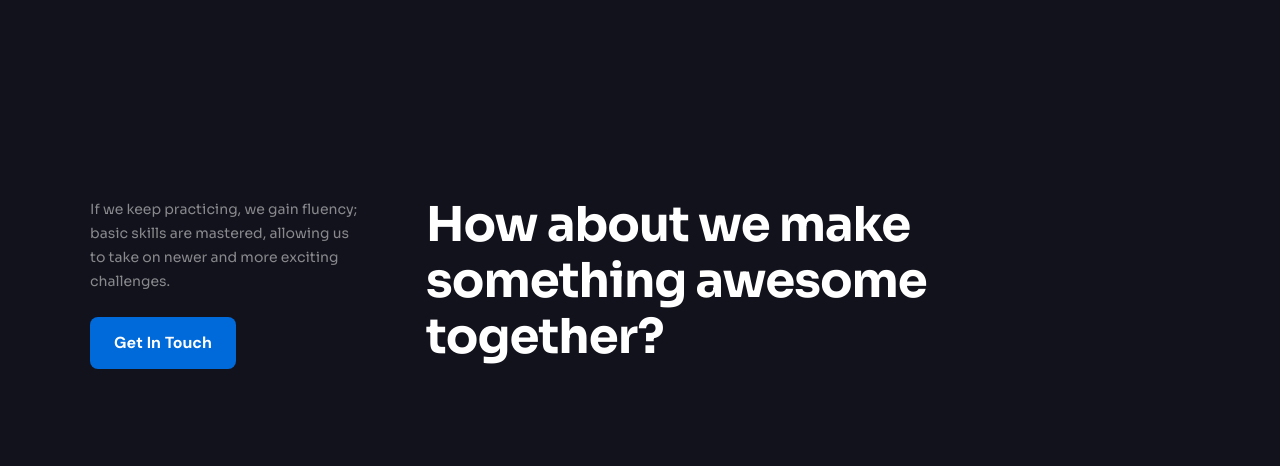
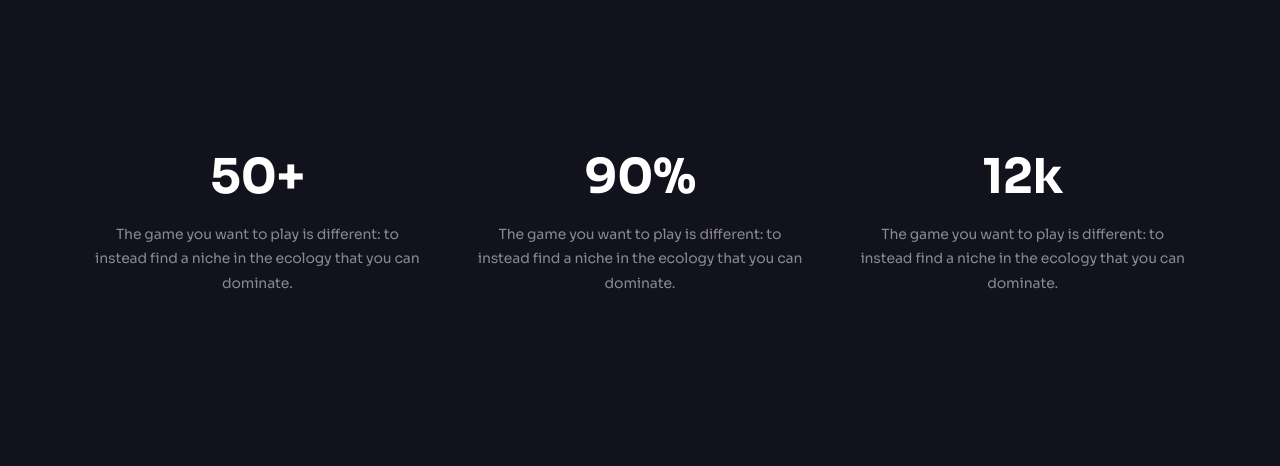
Before and after one commit to MaksymSelezen/Portier-Digital, a website: page src/about.html in a window 1280 px wide. Shown: the part 1907-2373 px from the top of the page. Drawn offline with nearby package versions, Linux system fonts and the light colour scheme; files that its build step writes are made by us from their sources.

Commit message:
stats section start, 768 adaptive end

```diff
--- a/src/about.html
+++ b/src/about.html
@@ -349,6 +349,36 @@
       </section>
 
       <!-- Stats Section -->
+      <section class="about-stats" aria-label="Stats">
+        <div class="container about-stats__inner">
+          <ul class="about-stats__list">
+            <li class="about-stats__item">
+              <p class="about-stats__value">50+</p>
+              <p class="about-stats__text">
+                The game you want to play is different: to instead find a niche
+                in the ecology that you can dominate.
+              </p>
+            </li>
+
+            <li class="about-stats__item">
+              <p class="about-stats__value">90%</p>
+              <p class="about-stats__text">
+                The game you want to play is different: to instead find a niche
+                in the ecology that you can dominate.
+              </p>
+            </li>
+
+            <li class="about-stats__item">
+              <p class="about-stats__value">12k</p>
+              <p class="about-stats__text">
+                The game you want to play is different: to instead find a niche
+                in the ecology that you can dominate.
+              </p>
+            </li>
+          </ul>
+        </div>
+      </section>
+
       <!-- Companies Section -->
       @@include('partials/cta.html')
     </main>
--- a/src/scss/pages/_about.scss
+++ b/src/scss/pages/_about.scss
@@ -545,3 +545,82 @@
     }
   }
 }
+
+// * ========== STATS ==========
+
+.about-stats {
+  padding-block: 50px;
+
+  &__inner {
+    width: 100%;
+    margin-inline: auto;
+    max-width: none;
+  }
+
+  &__list {
+    display: flex;
+    flex-direction: column;
+    gap: 32px;
+  }
+
+  &__item {
+    width: 100%;
+
+    display: flex;
+    flex-direction: column;
+    align-items: center;
+
+    text-align: center;
+  }
+
+  &__value {
+    margin-bottom: 16px;
+
+    font-family: "Sora", sans-serif;
+    font-weight: 700;
+    font-size: 40px;
+    line-height: 1.2;
+    letter-spacing: -0.01em;
+    color: $color-text-main;
+  }
+
+  &__text {
+    width: 100%;
+    max-width: none;
+
+    letter-spacing: -0.01em;
+
+    font-family: "Sora", sans-serif;
+    font-weight: 400;
+    font-size: 14px;
+    line-height: 1.7;
+    text-align: center;
+    color: $color-text-muted;
+  }
+
+  // 768
+  @media (min-width: $bp-tablet) {
+    padding-block: 64px;
+
+    &__list {
+      display: grid;
+      grid-template-columns: repeat(3, minmax(0, 1fr));
+      gap: clamp(24px, 4vw, 48px);
+      align-items: start;
+    }
+
+    &__item {
+      min-height: 140px;
+    }
+
+    &__value {
+      margin-bottom: 18px;
+      font-size: 48px;
+      line-height: 1.1;
+    }
+
+    &__text {
+      line-height: 1.75;
+    }
+  }
+}
```
